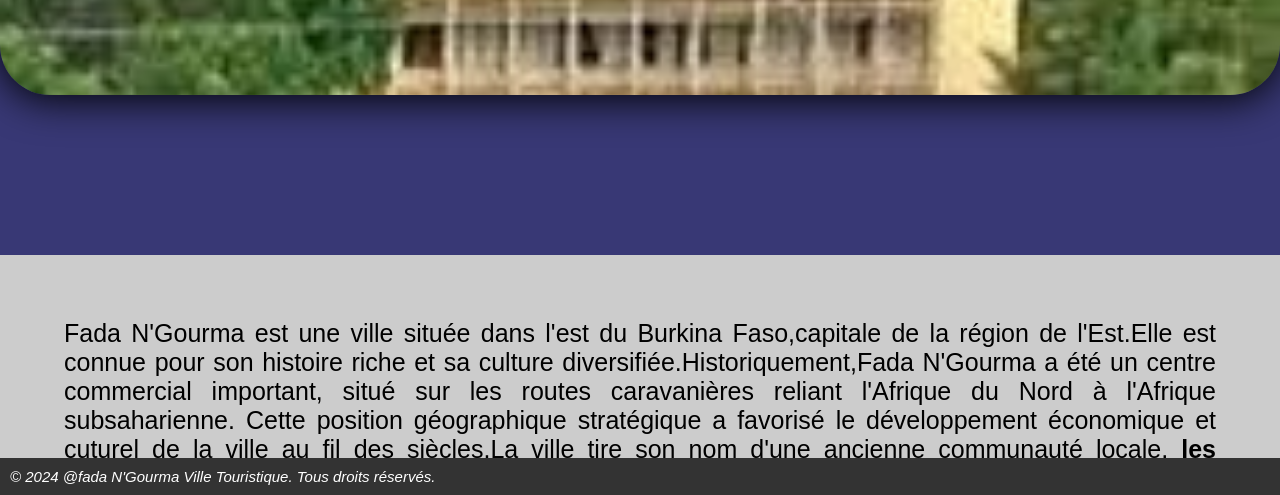
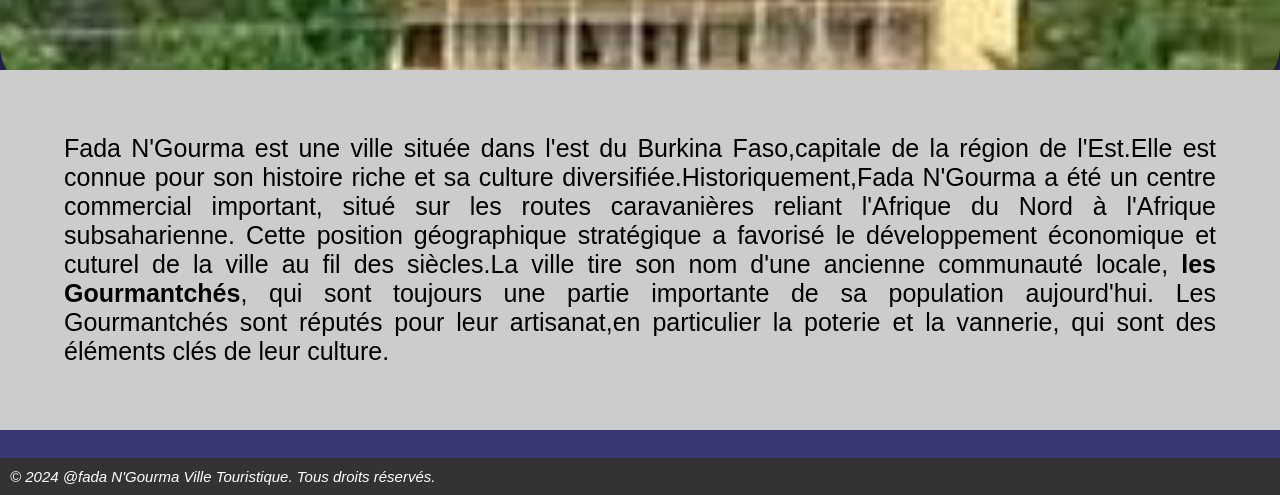
Before and after one commit to TOGO-Ar/groupe_projSites, a plain HTML site: page index.html in a window 1280 px wide. Shown: the part 305-800 px from the top of the page. Drawn offline with Linux system fonts and the light colour scheme.

Commit message:
Update c.css

```diff
--- a/stylecss/c.css
+++ b/stylecss/c.css
@@ -107,7 +107,7 @@ body {
   position: relative;
   width: 90%;
   right: 0;
-  margin-top: 200px;
+  margin-top: 15px;
   height: auto;
   background-color: #ccc;
   padding: 5%;
```
